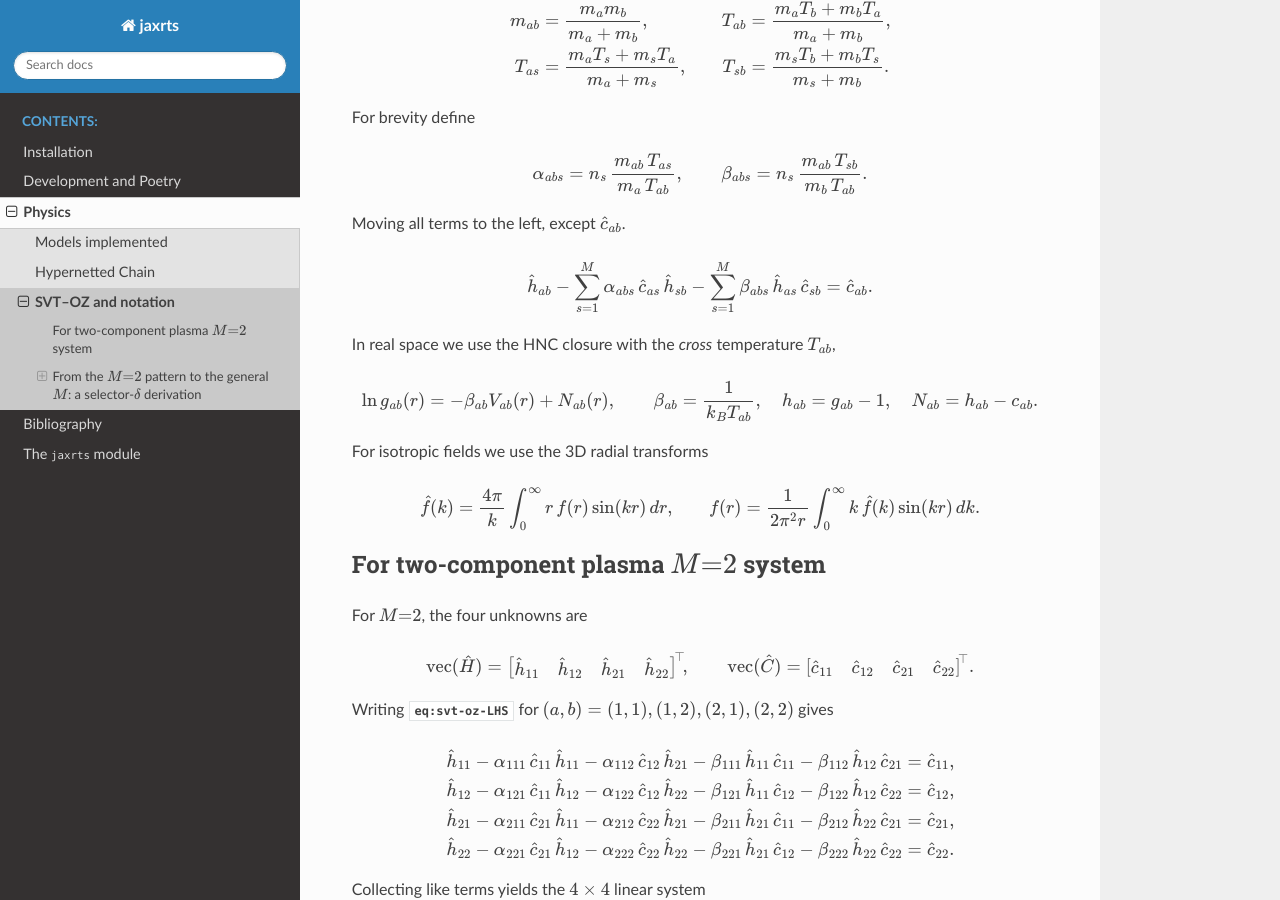
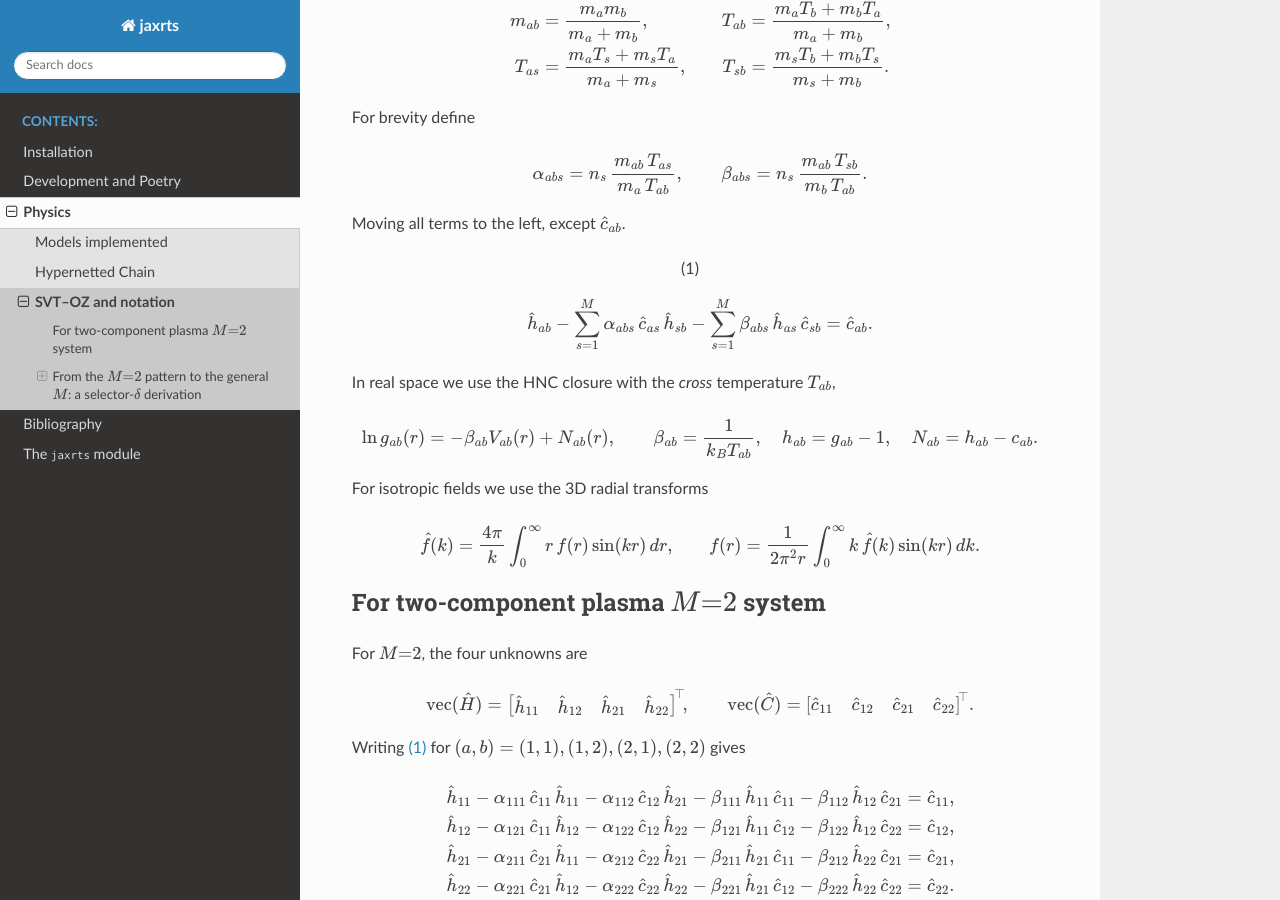
Before and after one commit to JaXRTS/jaxrts, a Sphinx documentation site: the page built from doc/source/svt-hnc.rst, in a window 1280 px wide and 900 px high, scrolled down 497 px. Built offline with Sphinx 7.4.7 and the Read the Docs theme 3.1.0, drawn with Linux system fonts in a browser that asks for light colours; pages that are not in the unit, such as notebooks, are missing from menus; cross-references to code outside the pages are shown as plain code.

Commit message:
formatting of the documentation

```diff
--- a/doc/source/svt-hnc.rst
+++ b/doc/source/svt-hnc.rst
@@ -1,10 +1,17 @@
 SVT–OZ and notation
 ===================
-We derive the linear-algebra form of the SVT--OZ relation :cite:`Shaffer.2017` for a general :math:`M`-component, :math:`M`-temperature plasma. First, we use the explicit :math:`M=2` case as a warm-up, then we extend this to the full formula for the :math:`M^2 \times M^2` matrix entries.
 
-Consider :math:`M` species (note that with electrons included in the calculation, this means: M-1 ions plus electron) with number densities :math:`\{n_a\}`, masses
-:math:`\{m_a\}`, and temperatures :math:`\{T_a\}` (:math:`a=1,\dots,M`).
-In :math:`k`-space, the multi-component SVT–OZ relation can be obtained by extending the work of :cite:`Shaffer.2017` through summation over all species, yielding
+We derive the linear-algebra form of the SVT--OZ relation :cite:`Shaffer.2017`
+for a general :math:`M`-component, :math:`M`-temperature plasma. First, we use
+the explicit :math:`M=2` case as a warm-up, then we extend this to the full
+formula for the :math:`M^2 \times M^2` matrix entries.
+
+Consider :math:`M` species (note that with electrons included in the
+calculation, this means: M-1 ions plus electron) with number densities
+:math:`\{n_a\}`, masses :math:`\{m_a\}`, and temperatures :math:`\{T_a\}`
+(:math:`a=1,\dots,M`). In :math:`k`-space, the multi-component SVT–OZ relation
+can be obtained by extending the work of :cite:`Shaffer.2017` through summation
+over all species, yielding
 
 .. math::
 
@@ -38,12 +45,12 @@
 Moving all terms to the left, except :math:`\hat c_{ab}`.
 
 .. math::
+   :label: svt-oz-LHS
 
    \hat h_{ab}
    -\sum_{s=1}^M \alpha_{abs}\,\hat c_{as}\,\hat h_{sb}
    -\sum_{s=1}^M \beta_{abs}\,\hat h_{as}\,\hat c_{sb}
    =\hat c_{ab}.
-   \label{eq:svt-oz-LHS}
 
 In real space we use the HNC closure with the *cross* temperature
 :math:`T_{ab}`,
@@ -79,7 +86,7 @@
    \mathrm{vec}(\hat C)=
    \begin{bmatrix}\hat c_{11}&\hat c_{12}&\hat c_{21}&\hat c_{22}\end{bmatrix}^{\!\top}.
 
-Writing :eq:`eq:svt-oz-LHS` for
+Writing :eq:`svt-oz-LHS` for
 :math:`(a,b)=(1,1),(1,2),(2,1),(2,2)` gives
 
 .. math::
```
Also changed, not shown: doc/examples/ionic/plot_SVT_HNC_multicomponent.py (+24 -17 lines).
